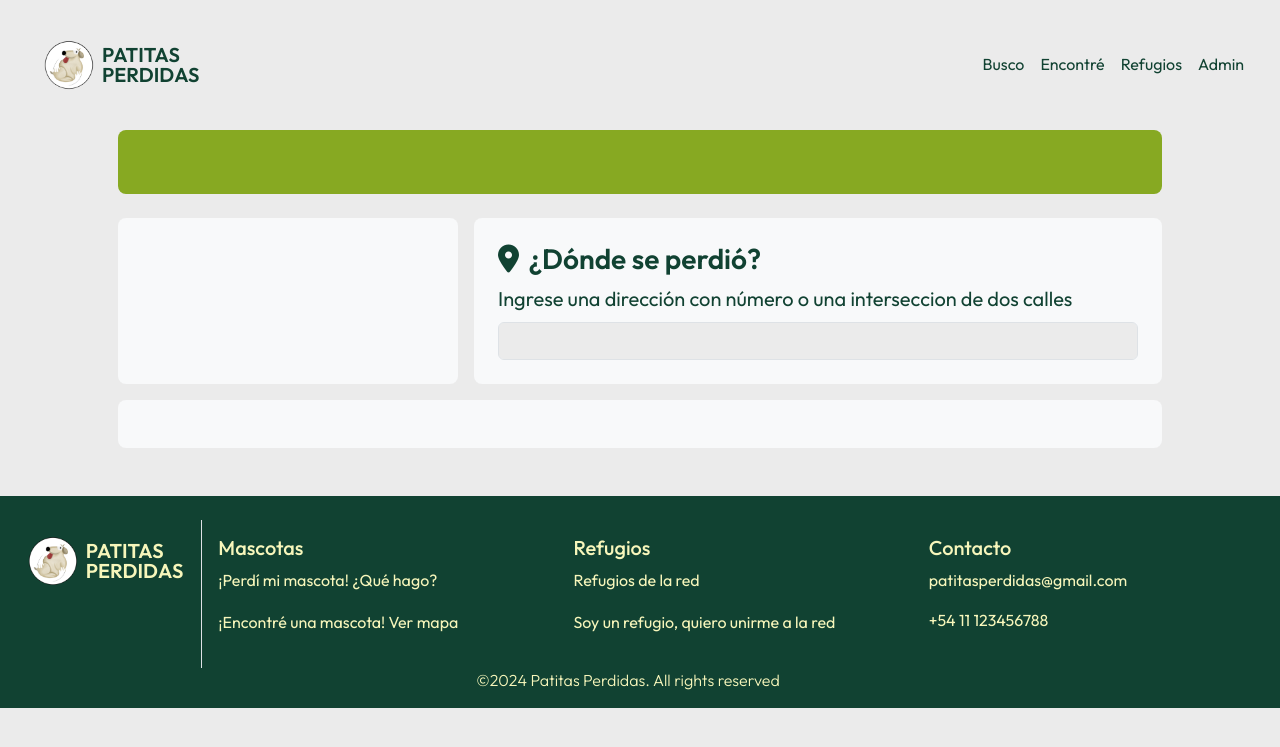
After one commit to bskorokhod/ingenieros_tech_tech, a Flask app: template proyecto_vistas/templates/base_formulario.html in a window 1280 px wide. The commit adds this page. Shown: the top 747 px of the page. Run offline with Flask 3, Linux system fonts and the light colour scheme; the template is opened without the code that fills it, so the values that code supplies are empty; a map, chart or similar area stays blank; some libraries are stand-ins or nearby versions.

Commit message:
#9 Base formulario + API normalizacion
Agrega el html base para los formularios del sitio y .js necesario para llamar a la API de normalizacion de direcciones

```diff
--- /dev/null
+++ b/proyecto_vistas/static/css/styles_base_forms.css
@@ -0,0 +1,12 @@
+#resultados > p{
+    cursor: pointer;
+}
+
+#map{
+    height: 100%;
+}
+
+input:focus, textarea:focus {
+    border-color: #87A922 !important;
+    box-shadow: 0 0 0 0.2rem rgba(135, 169, 34, 0.25) !important;
+}
--- a/proyecto_vistas/templates/base.html
+++ b/proyecto_vistas/templates/base.html
@@ -14,10 +14,11 @@
     <script src="https://kit.fontawesome.com/09a6821d14.js" crossorigin="anonymous"></script>
 
     <!--css-->
-    <link rel="stylesheet" href="{{ url_for("static", filename= "css/styles_base.css") }}"/>
+    <link rel="stylesheet" href="{{ url_for('static', filename= 'css/styles_base.css') }}"/>
+    {% block styles %}{% endblock styles %}
 
     <!--favicon-->
-    <link rel="icon" type="image/x-icon" href="{{ url_for("static", filename= "images/logo.png") }}"/>
+    <link rel="icon" type="image/x-icon" href="{{ url_for('static', filename= 'images/logo.png') }}"/>
   </head>
 
   <body class="{{ color_fondo }}"> <!--cambiar los colores para cada template-->
@@ -27,7 +28,7 @@
       <nav class="navbar bg-trasparent col-12 p-3 pe-4 flex-wrap bd-gutter">
           <div class="container-fluid">
             <a class="p-3 d-flex align-items-center navbar-brand" href="#">
-              <img src="{{ url_for("static", filename= "images/logo.png") }}" alt="Logo" width="50" height="50"/>
+              <img src="{{ url_for('static', filename= 'images/logo.png') }}" alt="Logo" width="50" height="50"/>
               <p class="m-0 ms-2 align-top fw-semibold lh-1 {{ color_letras }}">PATITAS<br />PERDIDAS</p>
             </a>
 
@@ -109,5 +110,7 @@
 
     <!--bootstrap - javascript-->
     <script src="https://cdn.jsdelivr.net/npm/bootstrap@5.3.3/dist/js/bootstrap.bundle.min.js" integrity="sha384-YvpcrYf0tY3lHB60NNkmXc5s9fDVZLESaAA55NDzOxhy9GkcIdslK1eN7N6jIeHz" crossorigin="anonymous"></script>
+    {% block scripts %}{% endblock scripts %}
+
   </body>
 </html>
--- /dev/null
+++ b/proyecto_vistas/templates/base_formulario.html
@@ -0,0 +1,86 @@
+{% extends 'base.html' %}
+
+{% block title %}¡Perdí a mi mascota!{% endblock title %}
+
+{% block styles %}
+<link rel="stylesheet" href="{{ url_for('static', filename='css/styles_base_forms.css') }}">
+{% endblock styles %}
+
+{% set color_fondo = "bg-gris" %}
+{% set color_letras = "txt-verde" %}
+
+
+{% block content %}
+<div class="p-5 container pt-0">
+    <!-- DIV EXPLICACION -->
+    <div id="div-explicacion" class="bg-alga col-12 p-4 mb-4 rounded-3">
+        <h1 class="text-light display-5 fw-bold"> {% block titulo_formulario %}{% endblock titulo_formulario %} </h1>
+        <p class="text-light lh-sm m-0 fs-5"> {% block explicacion_formulario %} {% endblock explicacion_formulario %} <p>
+    </div>
+
+    <!-- INPUT UBICACION -->
+    <div class="row m-0 p-0 gx-3">
+        <div id="mapa" class="col-4 ps-0">
+            <div id="map" class=" rounded-3 p-4 bg-light"></div>
+        </div>
+        <div class="col-8 pe-0">
+            <div class="rounded-3 p-4 bg-light">
+                <h3 class="fw-semibold txt-verde"><i class="txt-verde me-1 fa-solid fa-location-dot"></i> ¿Dónde se
+                    perdió?</h3>
+                <label for="inputDireccion" class="form-label txt-verde fs-5">Ingrese una dirección con número o una
+                    interseccion de dos calles</label>
+                <div class="row m-0 p-0">
+                    <input id="inputDireccion" type="text" class="form-control bg-gris">
+
+                </div>
+
+
+                <div id="divBusqueda" class="d-none bg-gris mt-3 rounded-3 p-3">
+                    <p class="fs-5 m-0">Seleccione la ubicación que corresponda:</p>
+                    <p class="text-center m-0 d-none" id="spinner"><span class="spinner-border spinner-border-sm"
+                            role="status"></span></p>
+                    <div id="resultados">
+
+                    </div>
+                </div>
+            </div>
+        </div>
+    </div>
+
+    <div class="bg-light rounded-3 p-4 mt-3">
+
+        {% block formulario %} {% endblock formulario %}
+
+        <form>
+            <input type="text" name="direccion" id="direccion" class="d-none" value="">
+            <input type="text" name="coordX" id="coordX" class="d-none" value="">
+            <input type="text" name="coordY" id="coordY" class="d-none" value="">
+        </form>
+    </div>
+
+    <!-- MODAL ERROR NORMALIZADOR -->
+    <div class="modal fade modal-lg" id="popUpError" aria-hidden="true" aria-labelledby="popUpError"
+        tabindex="-1">
+        <div class="modal-dialog">
+            <div class="modal-content p-3">
+                <div class="border-0 pb-0 text-end">
+                    <button type="button" class="btn-close" data-bs-dismiss="modal" aria-label="Close"></button>
+                    <h1 class="modal-title text-center fs-3 txt-alga fw-bold lh-1">¡Lo sentimos! <br> Hubo un problema con el servicio de direcciones</h1>
+                </div>
+                <div class="modal-body text-center">
+                    <p class="fs-5 fw-light text-center">Ahora mismo no es posible procesar su reporte. Intente de nuevo mas tarde</p>
+                    <i class="txt-alga me-3 fs-5 fa-solid fa-paw"></i>
+                    <i class="txt-verde fs-3 fa-regular fa-face-frown"></i>
+                    <i class="txt-alga ms-3 fs-5 fa-solid fa-paw"></i>
+                </div>
+            </div>
+        </div>
+    </div>
+
+
+</div>
+{% endblock content %}
+
+{% block scripts %}
+<script src="{{ url_for('static', filename='js/script_direcciones.js') }}"></script>
+{% endblock scripts %}
```
Also changed, not shown: proyecto_vistas/static/js/script_direcciones.js (added, +115 -0 lines).
